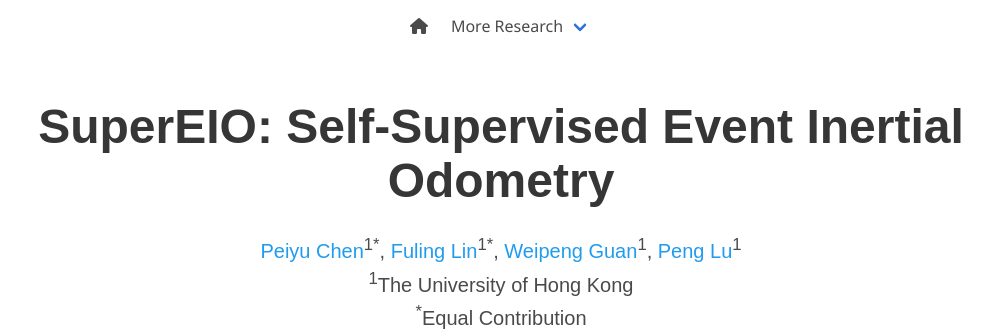
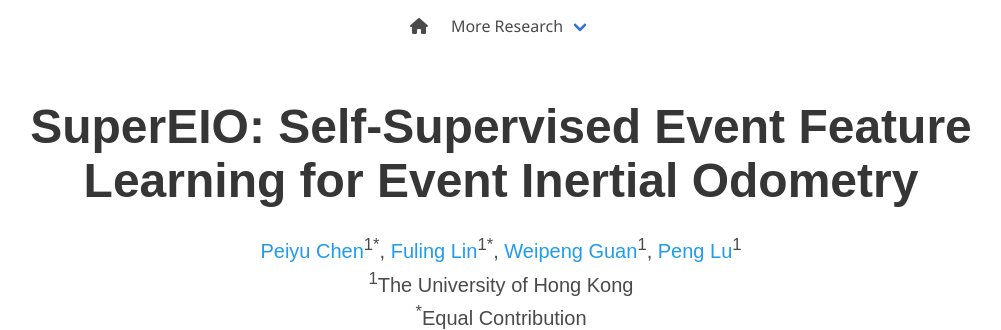
Before and after one commit to arclab-hku/SuperEIO, a plain HTML site: page index.html in a window 1280 px wide. Shown: the top 330 px of the page, without its empty margins (139-1140 px from the left). Drawn offline with nearby package versions, Linux system fonts and the light colour scheme; a script that the page names is missing; some icons are missing; a web font is replaced by a local one.

Commit message:
update title of website

```diff
--- a/index.html
+++ b/index.html
@@ -121,7 +121,7 @@
     <div class="container is-max-desktop">
       <div class="columns is-centered">
         <div class="column has-text-centered">
-          <h1 class="title is-1 publication-title">SuperEIO: Self-Supervised Event Inertial Odometry </h1>
+          <h1 class="title is-1 publication-title">SuperEIO: Self-Supervised Event Feature Learning for Event Inertial Odometry </h1>
 
           <!-- 作者 -->
           <div class="is-size-5 publication-authors">
```
